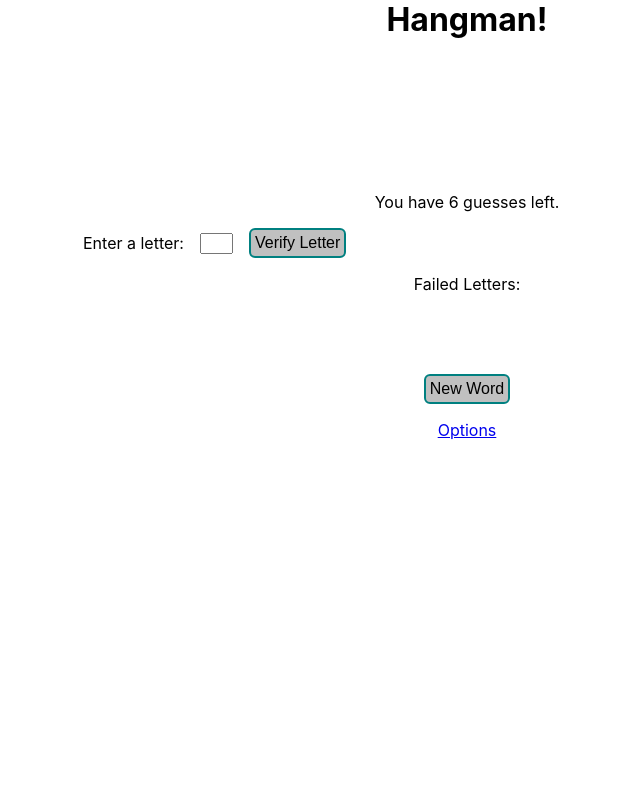
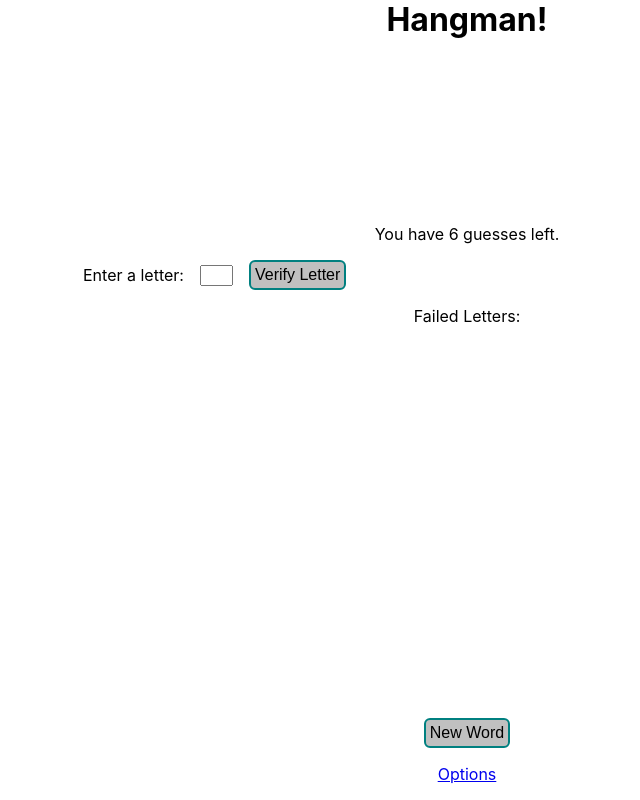
Before and after one commit to gness1804/hangman, a React (Create React App) app: page / in a window 1280 px wide. Shown: the whole page, without its empty margins (173-813 px from the left). Built offline with nearby package versions, Linux system fonts and the light colour scheme.

Commit message:
"Fix" some spacing issues

```diff
--- a/src/Main/index.css
+++ b/src/Main/index.css
@@ -1,6 +1,13 @@
 .main {
   display: flex;
   flex-direction: column;
+}
+
+.main-container {
+  height: calc(100% - 6rem);
+  display: flex;
+  flex-direction: column;
+  justify-content: space-between;
 }
 
 .main-top-items-container {
--- a/src/Main/index.tsx
+++ b/src/Main/index.tsx
@@ -89,7 +89,7 @@
         <WordLine word={word} successfulLetters={successfulLetters} />
       )}
       {!loading && (
-        <div>
+        <div className="main-container">
           <div className="main-top-items-container">
             <p>You have {totalGuesses - failedLetters.length} guesses left.</p>
             <div className="main-inputs-container">
--- a/src/WordLine/index.css
+++ b/src/WordLine/index.css
@@ -4,4 +4,5 @@
   justify-content: space-around;
   max-width: 60vw;
   margin: 0 auto 4rem;
+  height: 2rem;
 }
--- a/src/index.css
+++ b/src/index.css
@@ -41,7 +41,7 @@
 
 /* the  principal component of a page, just below the header.*/
 .core-component > div {
-  height: calc(100vh - 7rem);
+  height: calc(100vh - 8rem);
 }
 
 .utility-button {
```
